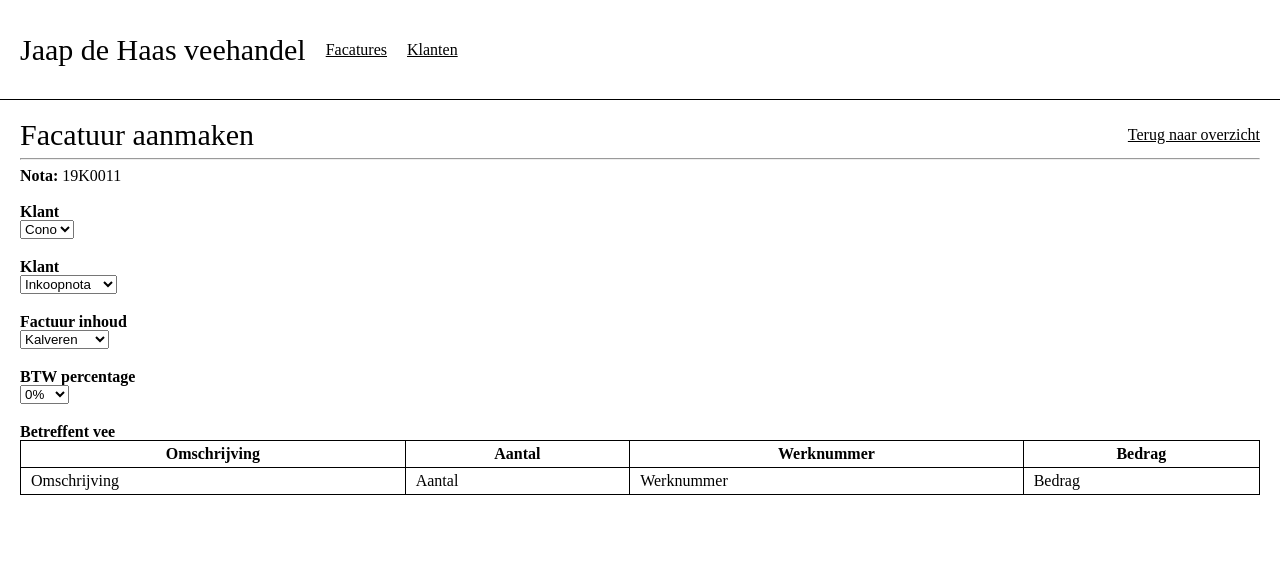
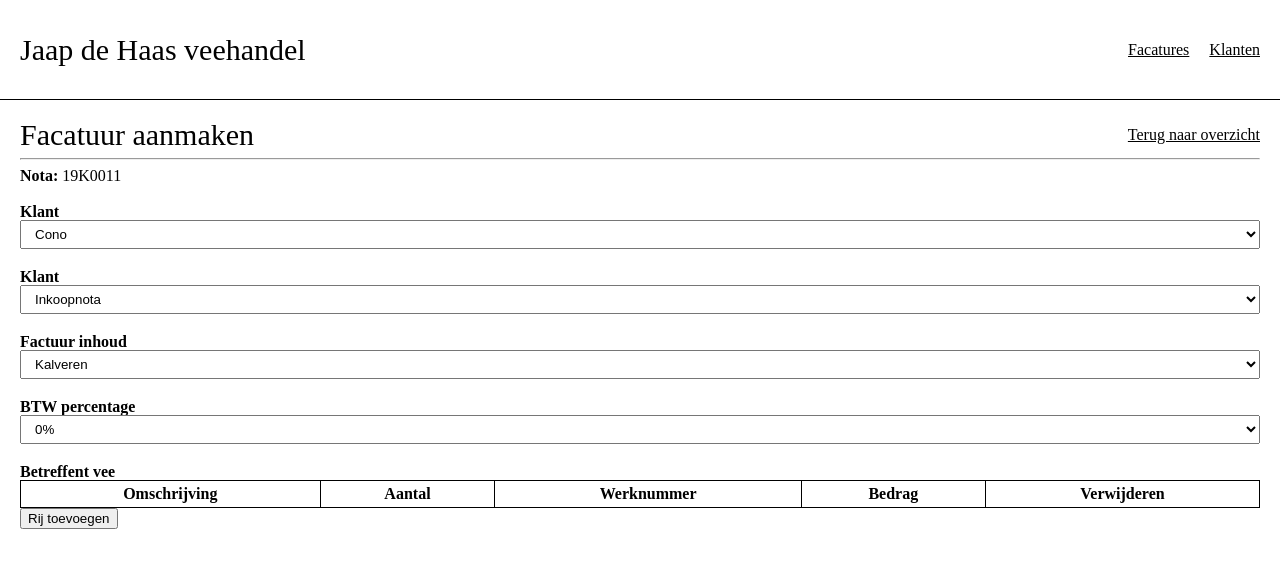
Before and after one commit to Tim-DaHare/invoice_system, a React (Create React App) app: page /invoices/create in a window 1280 px wide. Shown: the top 568 px of the page. Built offline with nearby package versions, Linux system fonts and the light colour scheme.

Commit message:
progress

```diff
--- a/public/index.html
+++ b/public/index.html
@@ -24,7 +24,7 @@
       work correctly both with client-side routing and a non-root public URL.
       Learn how to configure a non-root public URL by running `npm run build`.
     -->
-    <title>React App</title>
+    <title>Facturatie J. de Haas</title>
   </head>
   <body>
     <noscript>You need to enable JavaScript to run this app.</noscript>
--- a/src/js/components/fields/invoice-rows-builder.jsx
+++ b/src/js/components/fields/invoice-rows-builder.jsx
@@ -1,8 +1,34 @@
-import React from "react"
+import React, { useState } from "react"
 
-const InvoiceRowsBuilder = ({ invoiceFlavour }) => {
+const InvoiceRowsBuilder = ({ invoiceFlavour, onChange, input }) => {
+    const [values, setValues] = useState(input.value || [])
+
+    const addRow = () => {
+        updateValues([...values, {}])
+    }
+
+    const setValue = (i, name, value) => {
+        const newValues = [...values]
+        newValues[i][name] = value
+
+        updateValues(newValues)
+    }
+
+    const removeRow = i => {
+        const newValues = [...values]
+        newValues.splice(i, 1)
+        updateValues(newValues)
+    }
+
+    const updateValues = values => {
+        console.log("hallo?")
+        input.onChange(values)
+        setValues(values)
+        if (onChange) onChange()
+    }
 
     return (
+        <div>
             <table className="invoice-rows-builder__table">
                 <thead>
                     <tr>
@@ -41,47 +67,117 @@ const InvoiceRowsBuilder = ({ invoiceFlavour }) => {
                         <th>
                             Bedrag
                         </th>
+                        <th>
+                            Verwijderen
+                        </th>
                     </tr>
                 </thead>
                 <tbody>
-                <tr className="invoice-listitem--table-row">
+                    {values.map((value, i) => {
+                        return (
+                            <tr className="invoice-listitem--table-row" key={i}>
                                 {invoiceFlavour != 1 &&
                                     <td>
-                            Omschrijving
+                                        <input
+                                            name="rows[]['description']"
+                                            required
+                                            type="text"
+                                            placeholder="Omschrijving"
+                                            value={value.description || ""}
+                                            onChange={e => setValue(i, "description", e.target.value)}
+                                        />
                                     </td>
                                 }
                                 {invoiceFlavour == 1 &&
                                     <React.Fragment>
                                         <td>
-                                I & R Oormerk
+                                            <input
+                                                name="rows[]['earbrand']"
+                                                required
+                                                type="text"
+                                                placeholder="I & R Oormerk"
+                                                value={value.earbrand || ""}
+                                                onChange={e => setValue(i, "earbrand", e.target.value)}
+                                            />
                                         </td>
                                         <td>
-                                Gewicht in kg
+                                            <input
+                                                name="rows[]['weight_kg']"
+                                                required
+                                                type="number"
+                                                placeholder="Gewicht in kg"
+                                                value={value.weight_kg || ""}
+                                                onChange={e => setValue(i, "weight_kg", e.target.value)}
+                                            />
                                         </td>
                                         <td>
-                                Prijs per kg.
+                                            <input
+                                                name="rows[]['price_kg']"
+                                                required
+                                                type="number"
+                                                placeholder="Prijs per kg."
+                                                value={value.price_kg || ""}
+                                                onChange={e => setValue(i, "price_kg", e.target.value)}
+                                            />
                                         </td>
                                         <td>
-                                Kosten
+                                            <input
+                                                name="rows[]['costs']"
+                                                required
+                                                type="number"
+                                                placeholder="Kosten"
+                                                value={value.costs || ""}
+                                                onChange={e => setValue(i, "costs", e.target.value)}
+                                            />
                                         </td>
                                     </React.Fragment>
                                 }
                                 {invoiceFlavour != 3 &&
                                     <td>
-                            Aantal
+                                        <input
+                                            name="rows[]['amount']"
+                                            required
+                                            type="number"
+                                            placeholder="Aantal"
+                                            value={value.amount || ""}
+                                            onChange={e => setValue(i, "amount", e.target.value)}
+                                        />
                                     </td>
                                 }
                                 {invoiceFlavour == 0 &&
                                     <td>
-                            Werknummer
+                                        <input
+                                            name="rows[]['work_number']"
+                                            required
+                                            type="text"
+                                            placeholder="Werknummer"
+                                            value={value.work_number || ""}
+                                            onChange={e => setValue(i, "work_number", e.target.value)}
+                                        />
                                     </td>
                                 }
                                 <td>
-                        Bedrag
+                                    <input
+                                        name="rows[]['price']"
+                                        required
+                                        type="number"
+                                        placeholder="Bedrag"
+                                        value={value.price || ""}
+                                        onChange={e => setValue(i, "price", e.target.value)}
+                                    />
+                                </td>
+                                <td>
+                                    <button type="button" onClick={() => removeRow(i)}>X</button>
                                 </td>
                             </tr>
+                        )
+                    })}
                 </tbody>
             </table>
+            <div className="row">
+                <button type="button" onClick={addRow}>Rij toevoegen</button>
+            </div>
+        </div>
     )
 }
 
--- a/src/js/components/forms/invoice_form.jsx
+++ b/src/js/components/forms/invoice_form.jsx
@@ -45,7 +45,12 @@ const InvoiceForm = ({ onSubmit, initialValues = null }) => {
                     </div>
                     <div className="form-group">
                         <strong>Betreffent vee</strong><br />
-                        <Field name="rows" component={InvoiceRowsBuilder} invoiceFlavour={values.invoice_flavour} />
+                        <Field
+                            name="rows"
+                            component={InvoiceRowsBuilder}
+                            invoiceFlavour={values.invoice_flavour}
+                            // initialValue={[{}, {}]}
+                        />
                     </div>
                 </form>
             )}
--- a/src/js/components/header.jsx
+++ b/src/js/components/header.jsx
@@ -3,10 +3,12 @@ import { Link } from "react-router-dom"
 
 const Header = () => {
     return (
-        <nav className="header--container">
+        <nav className="header--container justify-between">
             <h1>Jaap de Haas veehandel</h1>
-            <Link to="/">Facatures</Link>
-            <Link to="/customers">Klanten</Link>
+            <div>
+                <Link to="/">Facatures</Link>
+                <Link to="/customers">Klanten</Link>
+            </div>
         </nav>
     )
 }
--- a/src/js/components/pages/invoices/create_invoice_page.jsx
+++ b/src/js/components/pages/invoices/create_invoice_page.jsx
@@ -3,7 +3,7 @@ import { Link } from "react-router-dom"
 import InvoiceForm from "../../forms/invoice_form"
 
 const onSubmit = values => {
-    console.log(values)
+    console.log("submit", values)
 }
 
 const CreateInvoicePage = () => {
--- a/src/scss/main.scss
+++ b/src/scss/main.scss
@@ -30,6 +30,11 @@ h1 {
 
 strong {
     font-weight: 700;
+}
+
+input, select {
+    width: 100%;
+    padding: 5px 10px;
 }
 
 .row {
```
Lines whose indentation alone changed are shown as unchanged.
